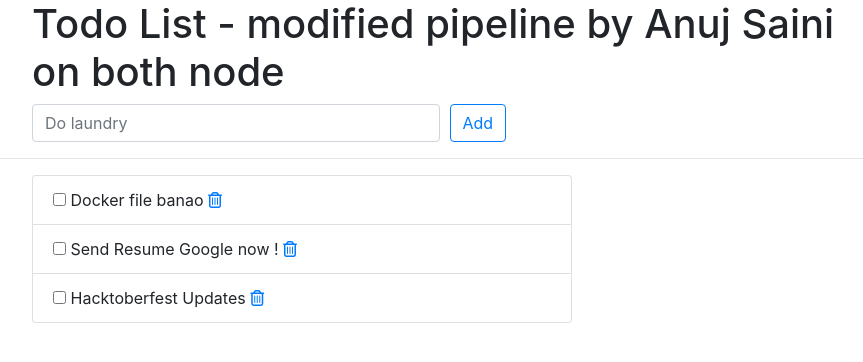
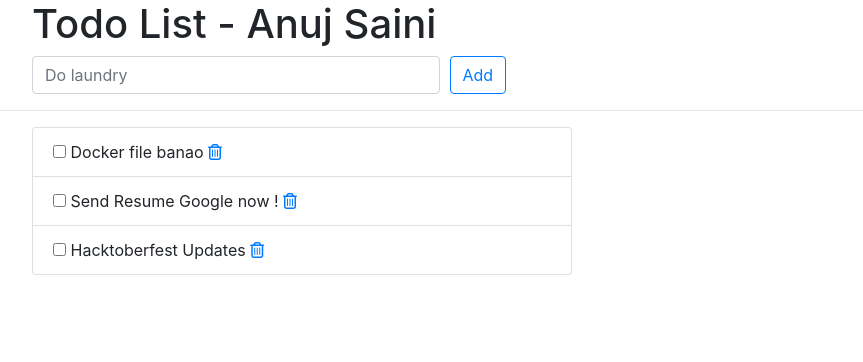
Before and after one commit to Anuj7495/django_todo_project, a Django app: page /todos/ in a window 1280 px wide. Shown: the top 362 px of the page, without its empty margins (243-1106 px from the left). Run offline with Django 3.2, Linux system fonts and the light colour scheme; data comes from the database, SQL or seed files in the repository; some libraries are stand-ins or nearby versions.

Commit message:
Update index.html

```diff
--- a/todos/templates/todos/index.html
+++ b/todos/templates/todos/index.html
@@ -12,7 +12,7 @@
     <div class="offset-md-2 col-lg-9">
       <div class="page-header">
         <h1>
-          Todo List - modified pipeline by Anuj Saini on both node
+          Todo List - Anuj Saini
         </h1>
       </div>
     </div>
```
